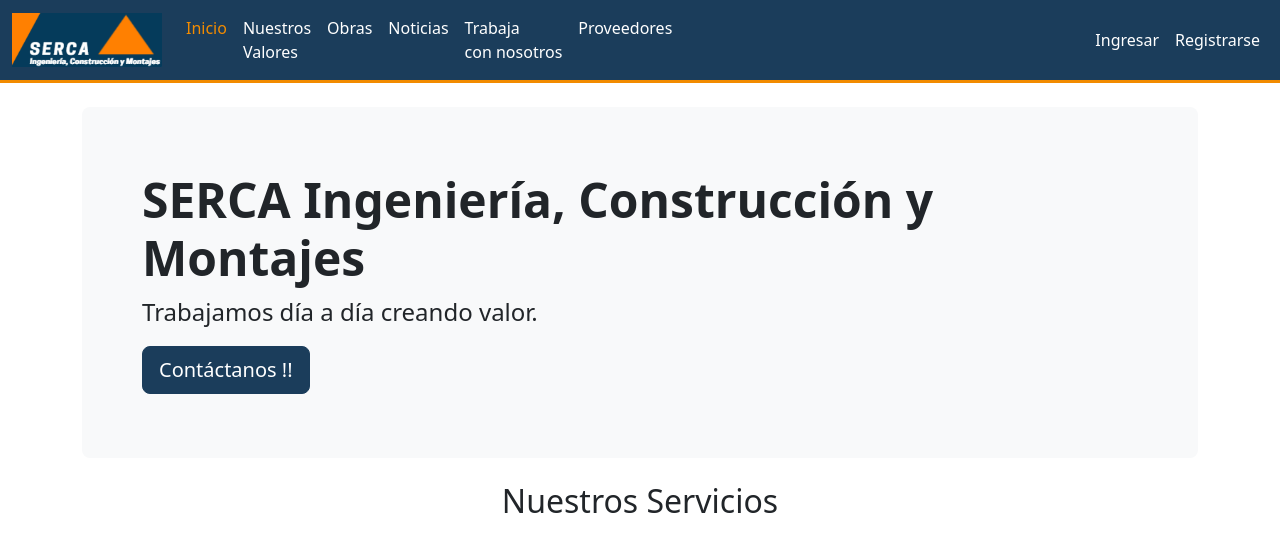
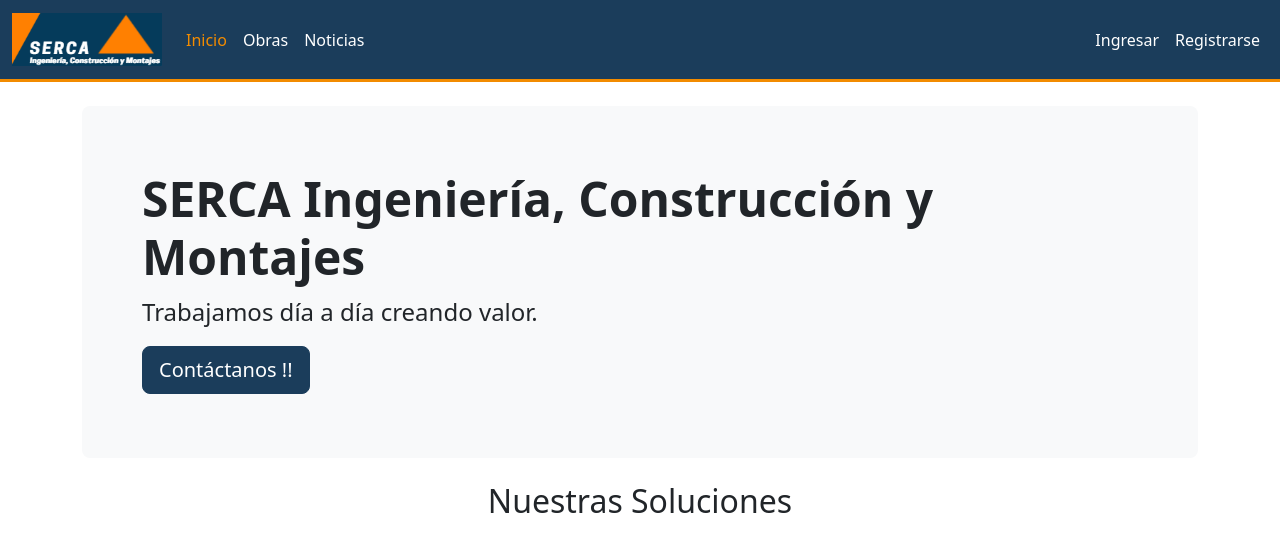
Before and after one commit to sercano74/serca_project, a Django app: page / in a window 1280 px wide. Shown: the top 542 px of the page. Run offline with Django 5.2, Linux system fonts and the light colour scheme.

Commit message:
Actualización de telefonos

```diff
--- a/templates/base.html
+++ b/templates/base.html
@@ -23,21 +23,21 @@
                     <li class="nav-item">
                         <a class="nav-link active" aria-current="page" href="{% url 'core:home' %}">Inicio</a>
                     </li>
-                    <li class="nav-item">
+                    {% comment %} <li class="nav-item">
                         <a class="nav-link" href="#">Nuestros <br> Valores</a>
-                    </li>
+                    </li> {% endcomment %}
                     <li class="nav-item">
                         <a class="nav-link" href="{% url 'project_list' %}">Obras</a>
                     </li>
                     <li class="nav-item">
                         <a class="nav-link" href="{% url 'post_list' %}">Noticias</a>
                     </li>
-                    <li class="nav-item">
+                    {% comment %} <li class="nav-item">
                         <a class="nav-link" href="#">Trabaja <br>con nosotros</a>
-                    </li>
-                    <li class="nav-item">
+                    </li> {% endcomment %}
+                    {% comment %} <li class="nav-item">
                         <a class="nav-link" href="#">Proveedores</a>
-                    </li>
+                    </li> {% endcomment %}
                 </ul>
 
                 <ul class="navbar-nav">
@@ -84,7 +84,7 @@
                             <i class="fas fa-envelope me-2"></i><b><i>contacto@serca.online</i></b>
                         </li>
                         <li>
-                            <i class="fas fa-phone-alt me-2"></i><b><i>+56 9 4235 1034</i></b>
+                            <i class="fas fa-phone-alt me-2"></i><b><i>+56 9 9510 2730</i></b>
                         </li>
                     </ul>
                 </div>
@@ -95,7 +95,7 @@
                         <a href="{% url 'contact:contact_request' %}" class="btn btn-custom-orange mt-auto me-3">
                             <i class="fas fa-file-alt me-2"></i>Envíanos tu<br>requerimiento
                         </a>
-                        <a href="https://wa.me/56942351034" class="whatsapp-button-float" target="_blank">
+                        <a href="https://wa.me/56995102730" class="whatsapp-button-float" target="_blank">
                             <i class="fab fa-whatsapp me-2"></i>
                         </a>
                     </div>
--- a/templates/core/home.html
+++ b/templates/core/home.html
@@ -15,7 +15,7 @@
 </div>
 
 <div class="container">
-    <h2 class="text-center my-4">Nuestros Servicios</h2>
+    <h2 class="text-center my-4">Nuestras Soluciones</h2>
     <div class="row">
         <!-- Servicio 1 -->
         <div class="col-lg-6 mb-4">
```
